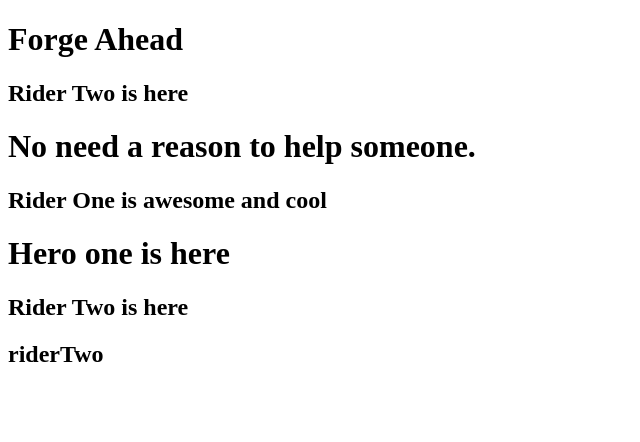
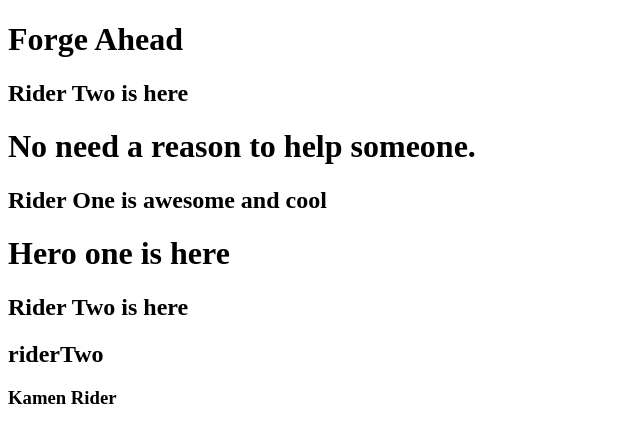
Before and after one commit to dmatsuoka3/GitPract, a plain HTML site: page index.html in a window 1280 px wide. Shown: the whole page, without its empty margins (0-640 px from the left). Drawn offline with Linux system fonts and the light colour scheme.

Commit message:
intial commit

```diff
--- a/index.html
+++ b/index.html
@@ -16,5 +16,6 @@
     <h2>Rider Two is here</h2>
 
     <h2>riderTwo</h2>
+    <h3>Kamen Rider</h3>
 </body>
 </html>
```
